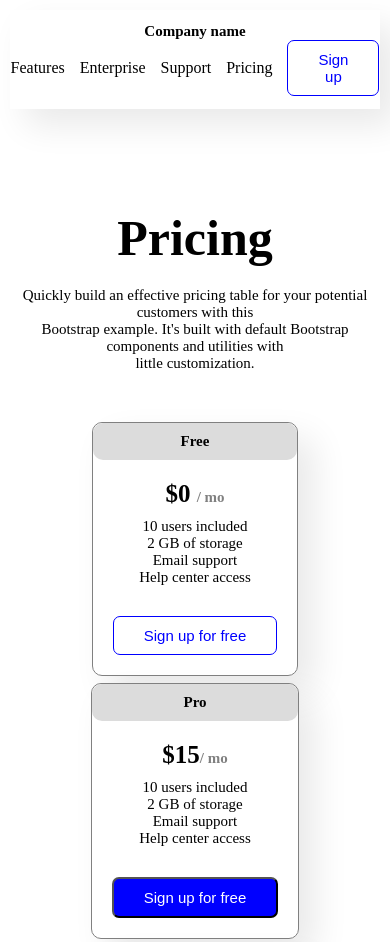
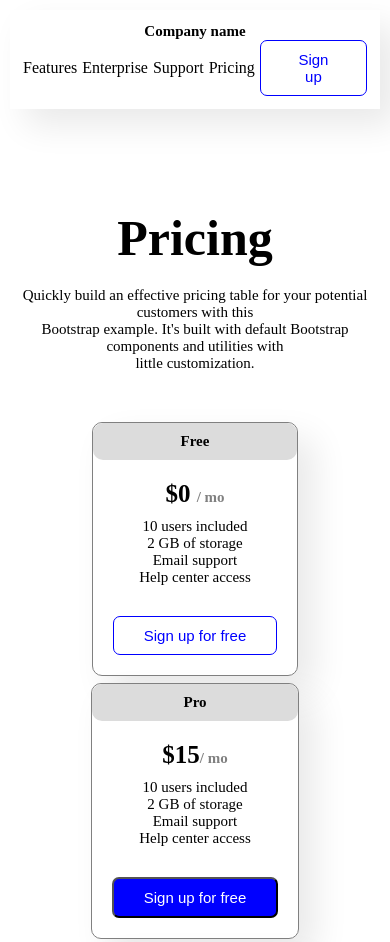
Before and after one commit to BoburSafarov/14.12.2023.grid, a plain HTML site: page index.html in a window 390 px wide. Shown: the top 942 px of the page. Drawn offline with Linux system fonts and the light colour scheme.

Commit message:
added uyga vazifa

```diff
--- a/index.css
+++ b/index.css
@@ -199,11 +199,7 @@
     }
 
     .header  ul {
-        gap: 15px;
-    }
-
-    .header button {
-        flex-direction: column;
+        gap: 5px;
     }
 
     .container {
--- a/index.html
+++ b/index.html
@@ -17,7 +17,9 @@
                 <li>Enterprise</li>
                 <li>Support</li>
                 <li>Pricing</li>
-                <button>Sign up</button>
+                <div class="button-teg">
+                    <button>Sign up</button>
+                </div>
             </ul>
         </header>
         <div class="hero-container">
```
